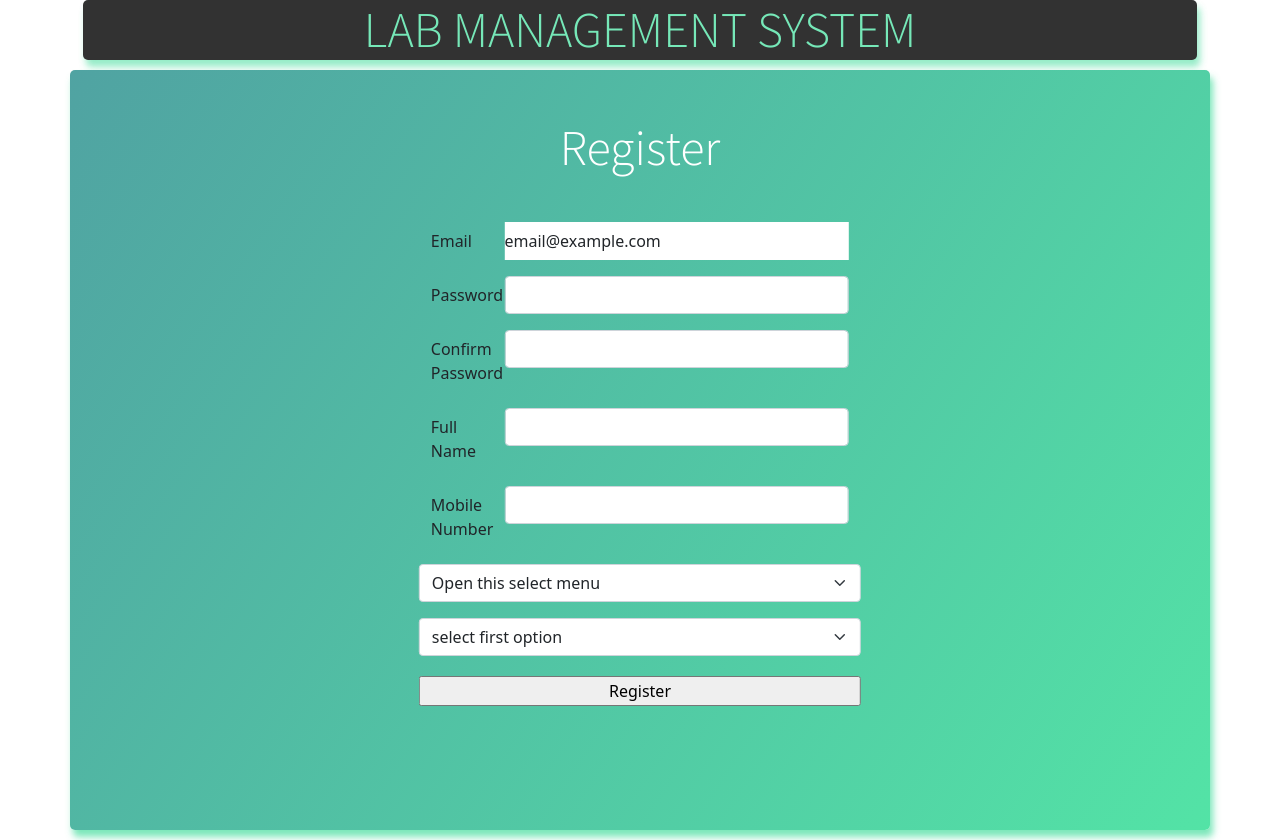
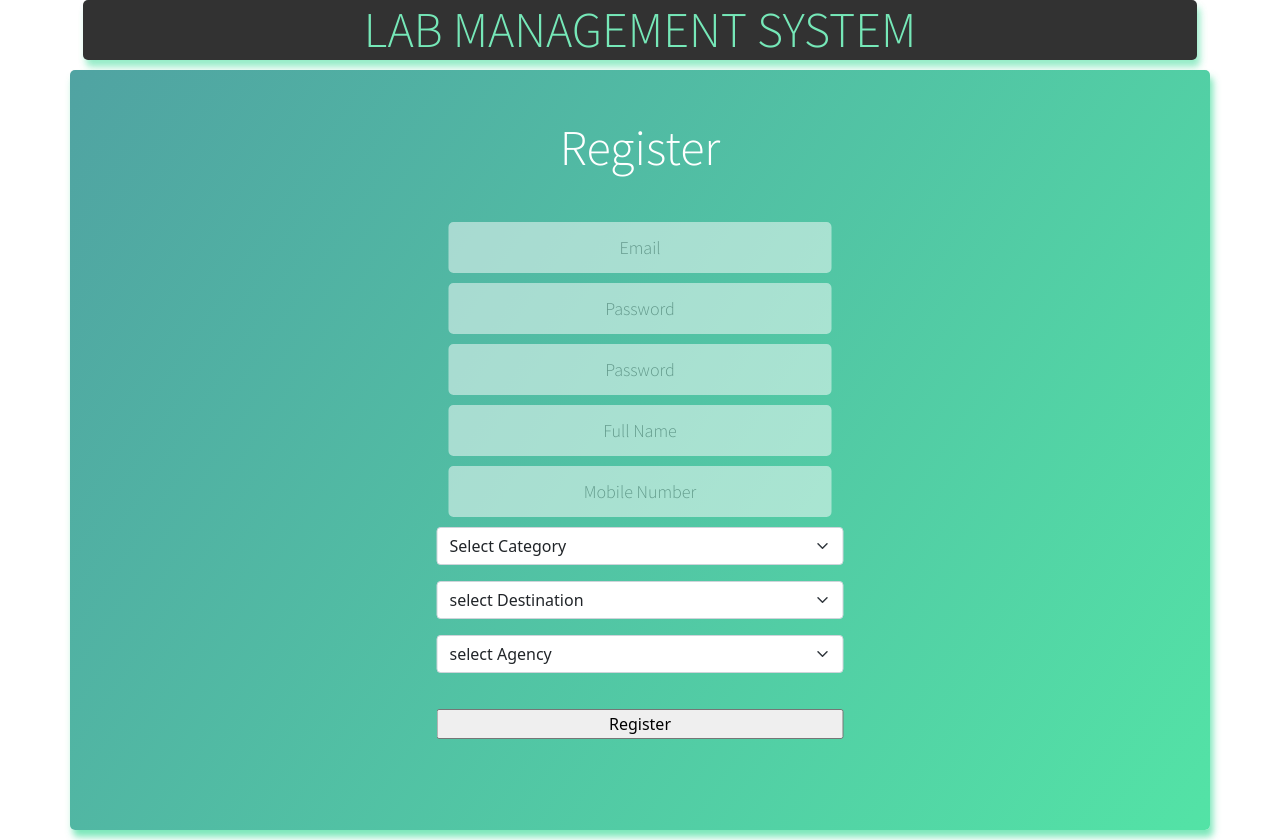
Before and after one commit to sarthakdewan1601/lab-management-system, a Django app: page /register/ in a window 1280 px wide. Run offline with Django 3.2, Linux system fonts and the light colour scheme; some libraries are stand-ins or nearby versions.

Commit message:
register form

```diff
--- a/main/forms.py
+++ b/main/forms.py
@@ -1,7 +1,7 @@
 from django import forms
 from django.forms.fields import ChoiceField
 from .models import Designation, Staff
-from django.contrib.auth.forms import  AuthenticationForm
+from django.contrib.auth.forms import  AuthenticationForm, UserCreationForm
 from django.contrib.auth.models import User
 
 class ComplaintForm(forms.Form):
@@ -49,7 +49,8 @@ DESIGNATION = [
 #         model = User
 #         fields = ("username", "name", "mobile_number","email", "password1", "password2", "type")
 
-#     def save(self, commit=True):
+#
+
 #         user = super(NewUserForm, self).save(commit=False)
 #         user.email = self.cleaned_data['email']
 
@@ -71,4 +72,29 @@ DESIGNATION = [
 #         return user
 
 
-# class SignupForm(forms.Form):
+class SignupForm(UserCreationForm):
+    name=forms.CharField(required=True, widget=forms.TextInput(attrs={'placeholder':'Full Name'}))
+    email = forms.EmailField(required=True, widget=forms.TextInput(attrs={'placeholder':'Email'}))
+    password1 = forms.CharField(widget=forms.PasswordInput(attrs={'placeholder':'Password'}))
+    password2 = forms.CharField(widget=forms.PasswordInput(attrs={'placeholder':'Password'}))
+    mobile_number=forms.IntegerField(required=True, widget=forms.TextInput(attrs={'placeholder':'Mobile Number'}))
+
+
+    class Meta:
+        model = User
+        fields = ("email", "password1", "password2", "name", "mobile_number")
+
+    def save(self, commit=True):
+        # save user in user model fields email password
+        email = self.cleaned_data['email']
+        password = self.cleaned_data['password1']
+        name= self.cleaned_data['name']
+
+        user = super(UserCreationForm, self).save(commit=False)
+
+        user.set_password(password)
+        user.email = email
+        user.username = name
+        if commit:
+          user.save()
+        return user
--- a/main/urls.py
+++ b/main/urls.py
@@ -5,6 +5,7 @@ app_name='main'
 
 urlpatterns = [
     path('', views.home, name='home'),
+    path('profile/',views.user_profile, name='user_profile'),
     path('complaint/<pk>',views.complaint, name='complaint'),
     path("logout/", views.logout_request, name= "logout"),
     path("register/", views.register_request, name="register"),
--- a/main/views.py
+++ b/main/views.py
@@ -6,7 +6,7 @@ from django.contrib.auth.decorators import login_required
 from django.db.models.base import Model
 from django.shortcuts import render, redirect, HttpResponse
 from .models import *
-from .forms import LoginForm, ComplaintForm, NewComputerForm
+from .forms import LoginForm, ComplaintForm, NewComputerForm, SignupForm
 from django.contrib import messages
 from django.contrib.auth.forms import AuthenticationForm #add this
 
@@ -111,6 +111,7 @@ def add_computer(request,pk):
 
 
 def register_request(request):
+
 	# if request.method == "POST":
 	# 	form = NewUserForm(request.POST)
 	# 	if form.is_valid():
@@ -125,8 +126,33 @@ def register_request(request):
 	# return render (request=request, template_name="accounts/register.html", context={"register_form":form, 'messages':messages.get_messages(request)})
 	if request.method == "POST":
 		print(request.POST)
-		# print(email)
-	return render (request=request, template_name="accounts/register.html", context={})
+		form = SignupForm(request.POST)
+		if form.is_valid():
+			email=form.cleaned_data['email'] # check for @thapar.edu
+			res=email.split('@')[1]
+			if res!='thapar.edu':
+				messages.error(request, "Please enter you thapar email id")
+				return HttpResponse(400)
+			else:
+				user = form.save()
+				name=form.cleaned_data['name']
+				category1=request.POST['category']
+				designation=request.POST['designation']
+				agency=request.POST['agency']
+				mobile_number=form.cleaned_data['mobile_number']
+				Cat=Category.objects.get(category=category1)
+				Des=Designation.objects.get(designation=designation )
+				Agen=Agency.objects.get(agency=agency)
+				staff,was_created=Staff.objects.get_or_create(name=name,email=email,mobile_number= mobile_number,category=Cat,designation=Des,agency=Agen)
+				staff.save()
+
+				return redirect("main:login")
+		else:
+			messages.error(request, "some error")
+			return redirect("main:register")
+	else:
+		form = SignupForm()
+		return render (request=request, template_name="accounts/register.html", context={"form": form})
 
 
 def login_request(request):
--- a/templates/accounts/register.html
+++ b/templates/accounts/register.html
@@ -120,15 +120,22 @@
     "Office Staff" : ["Manager"],
     "Student": ["PhD (TA)", "ME (TA)"]
   }
+  const agencys = {
+    "Regular": 1,
+    "Adhoc": 2,
+    "RandStad" : 3,
+  }
 
   window.onload = ()=> {
   var category = document.getElementById('category');
   var des = document.getElementById('designation');
+  var agency = document.getElementById('agency');
 
 
   for(var i in designations ) {
     category.options[category.options.length] = new Option(i, i);
   }
+
 
   category.addEventListener('change', ()=> {
     des.length = 1;
@@ -137,6 +144,9 @@
       des.options[des.options.length] = new Option(arr[i], arr[i]);
       }
   })
+  for(var i in agencys ) {
+    agency.options[agency.options.length] = new Option(i, i);
+  }
 
 }
 
@@ -159,48 +169,24 @@
 
 
 	<form method="POST">
-    {% csrf_token %}
-    <div class="mb-3 row">
-      <label for="staticEmail" class="col-sm-2 col-form-label">Email</label>
-      <div class="col-sm-10">
-        <input type="text" readonly class="form-control-plaintext" id="staticEmail" value="email@example.com" required style="background: #fff">
-      </div>
-    </div>
+   {% csrf_token %}
 
-    <div class="mb-3 row">
-      <label for="inputPassword" class="col-sm-2 col-form-label">Password</label>
-      <div class="col-sm-10">
-        <input type="password" class="form-control" id="inputPassword" required>
-      </div>
-    </div>
-    <div class="mb-3 row">
-      <label for="inputPassword" class="col-sm-2 col-form-label">Confirm Password</label>
-      <div class="col-sm-10">
-        <input type="password" class="form-control" id="inputPassword" required>
-      </div>
-    </div>
-    <div class="mb-3 row">
-      <label for="fullName" class="col-sm-2 col-form-label">Full Name</label>
-      <div class="col-sm-10">
-        <input type="text" class="form-control" id="fullName" required>
-      </div>
-    </div>
-    <div class="mb-3 row">
-      <label for="mobileNumbe" class="col-sm-2 col-form-label">Mobile Number</label>
-      <div class="col-sm-10">
-        <input type="number" class="form-control" id="mobileNumbe" required>
-      </div>
-    </div>
-
+      {{ form|crispy }}
       <div class="mb-3 row">
-      <select class="form-select" aria-label="Default select example" id="category">
-        <option selected>Open this select menu</option>
+      <select class="form-select" aria-label="Default select example" id="category" name="category">
+        <option selected id="selectedCategory">Select Category</option>
       </select>
     </div>
     <div class="mb-3 row">
-      <select class="form-select" aria-label="Default select example" id="designation">
-        <option> select first option </option>
+      <select class="form-select" aria-label="Default select example" id="designation" name="designation">
+        <option id="selectedDesignation"> select Destination </option>
+        </select>
       </div>
+      <div class="mb-3 row">
+        <select class="form-select" aria-label="Default select example" id="agency" name="agency">
+          <option id="selectedAgency"> select Agency </option>
+          </select>
+        </div>
 
       <div class="mb-3 row">
         <input type="submit" style="margin-top: 20px;" value="Register"/>
```
Also changed, not shown: db.sqlite3.
